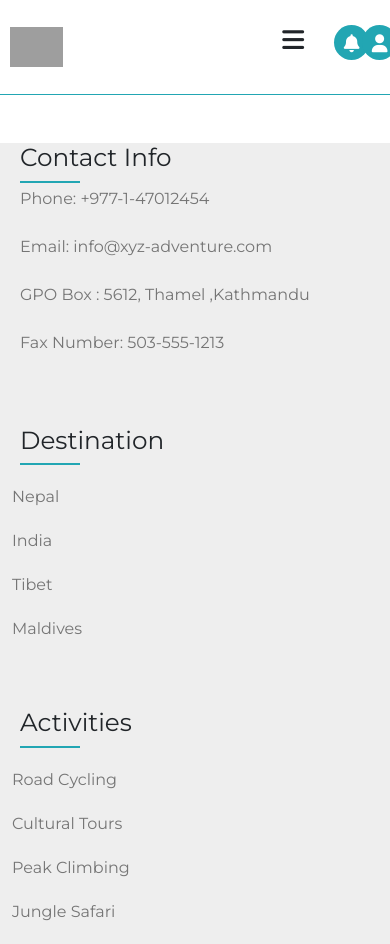
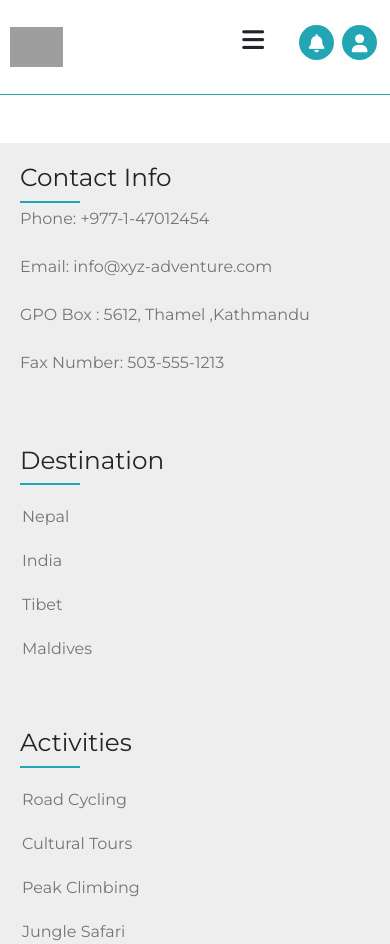
Before and after one commit to PhongLuong2307/Header-and-Footer, a plain HTML site: page index.html in a window 390 px wide. Shown: the top 944 px of the page. Drawn offline with nearby package versions, Linux system fonts and the light colour scheme; grey boxes are pictures that could not be loaded.

Commit message:
Change sth

```diff
--- a/HeaderFooter.css
+++ b/HeaderFooter.css
@@ -1,3 +1,8 @@
+* {
+    padding: 0;
+    margin: 0;
+}
+
 html,
 body {
     margin: 0;
@@ -206,7 +211,7 @@ footer {
 
 .footer__menu {
     list-style: none;
-    margin-left: -40px;
+    margin-left: -30px;
 }
 
 .footer__menu--item {
@@ -303,9 +308,6 @@ footer {
         background-color: #fff;
         padding-bottom: 10px;
         transition: all 0.5s;
-        /* padding: 0px 100px;
-        margin-left: -100px; */
-        margin-left: -40px;
     }
 
     .header__menu--items {
@@ -323,6 +325,7 @@ footer {
     .header__account--item {
         width: 40px;
         height: 40px;
+        margin-left: 5px;
     }
 
     .fa-bars {
@@ -346,6 +349,7 @@ footer {
     .header__account--item {
         width: 35px;
         height: 35px;
+        margin-right: 10px;
     }
 
     .fa-bars {
@@ -368,6 +372,14 @@ footer {
     .social-navigation > a {
         font-size: 13px;
         margin-right: 10px;
+    }
+
+    .header__account--item {
+        margin-right: 10px;
+    }
+
+    .header__account {
+        padding-right: 10px;
     }
 }
 
@@ -408,4 +420,8 @@ footer {
         height: auto;
     }
 
+    .footer__widget {
+        padding-top: 20px;
+    }
+
 }
```
